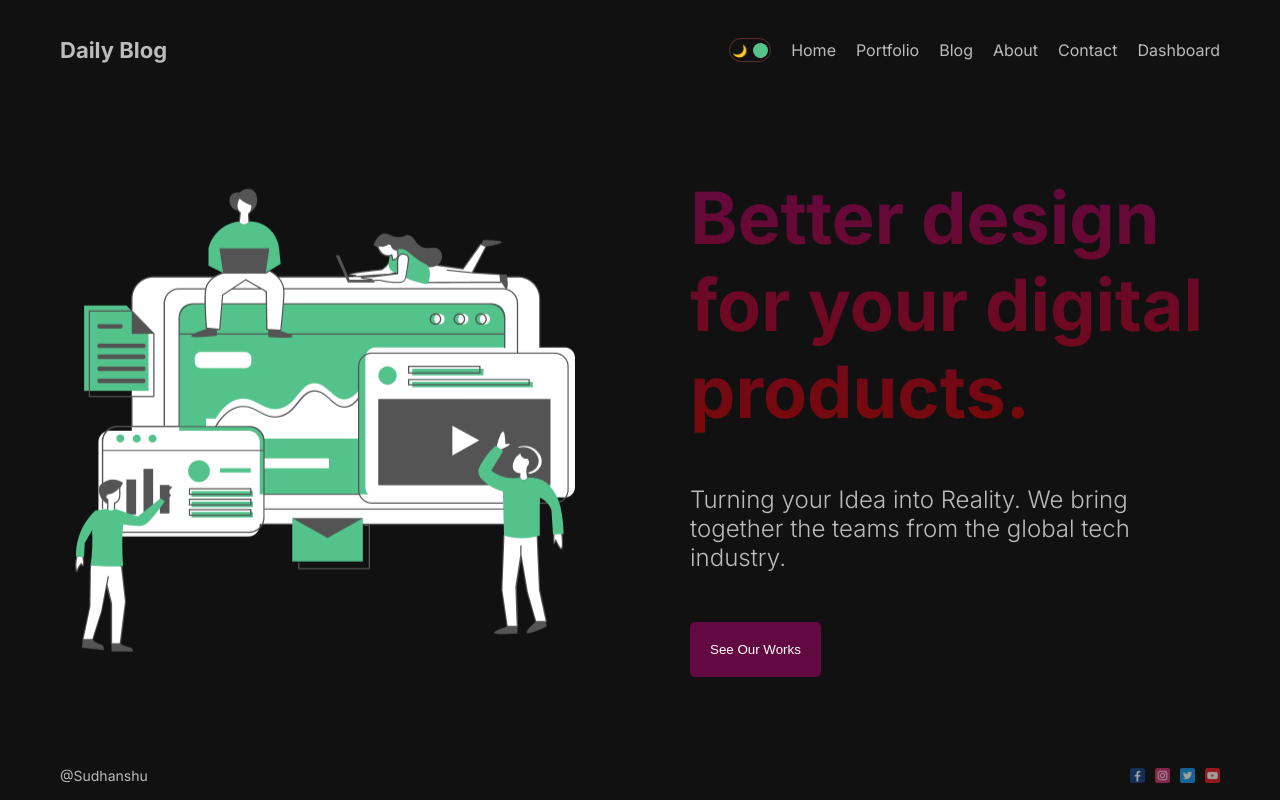
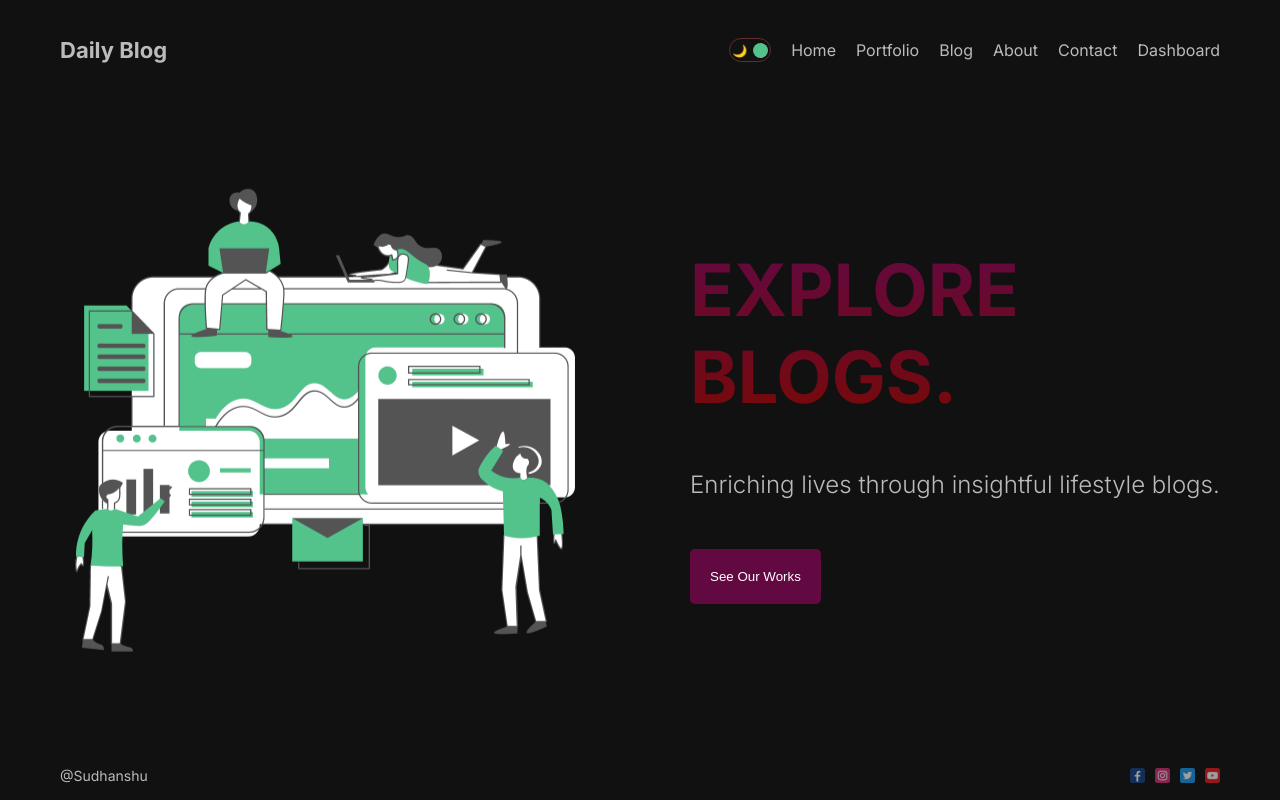
Before and after one commit to sudhanshu418/BlogWebsite, a Next.js app: page / in a window 1280 px wide. Built offline with nearby package versions, Linux system fonts and the light colour scheme; no server answers.

Commit message:
Update page.jsx

```diff
--- a/src/app/page.jsx
+++ b/src/app/page.jsx
@@ -11,11 +11,10 @@ export default function Home() {
       </div>
       <div className={styles.item}>
         <h1 className={styles.title}>
-          Better design for your digital products.
+          EXPLORE BLOGS.
         </h1>
         <p className={styles.desc}>
-          Turning your Idea into Reality. We bring together the teams from the
-          global tech industry.
+          Enriching lives through insightful lifestyle blogs.
         </p>
         <Button url="/portfolio" text="See Our Works"/>
       </div>
```
